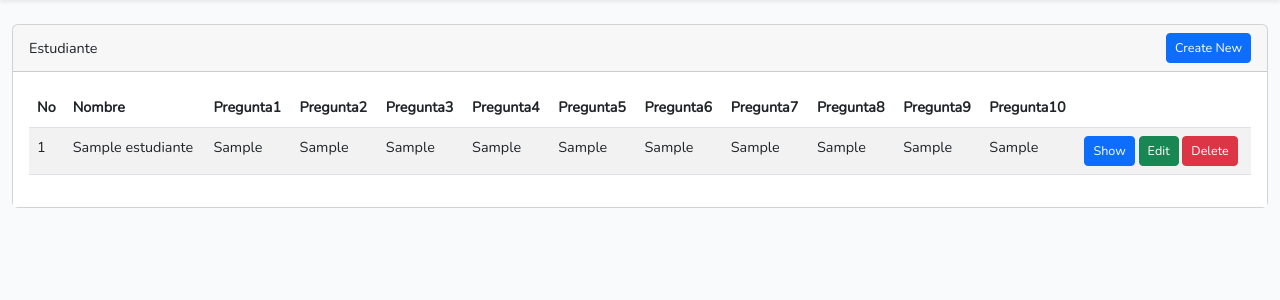
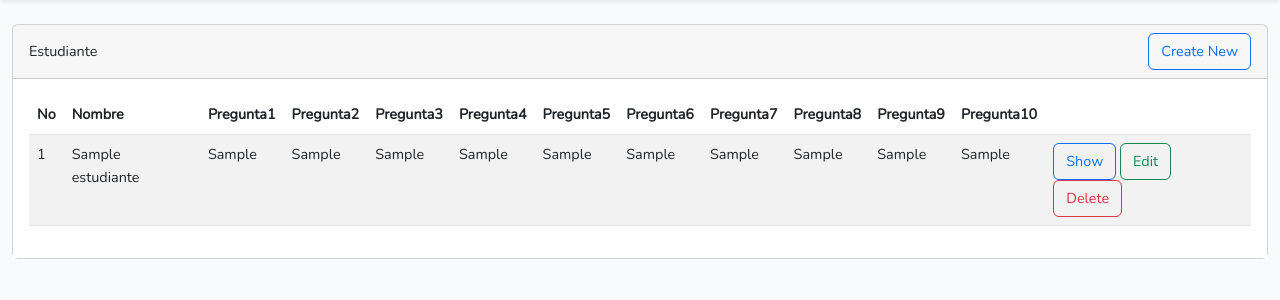
Before and after one commit to jammolinaa/avg, a Laravel app: page /estudiantes in a window 1280 px wide. Shown: the part 55-355 px from the top of the page. Run offline with Laravel 10, Linux system fonts and the light colour scheme; tables that the repository leaves empty hold one stand-in row (values such as "Sample post"); style sheets or scripts are compiled from the project's sources.

Commit message:
feat: cambios

```diff
--- a/resources/views/auth/login.blade.php
+++ b/resources/views/auth/login.blade.php
@@ -1,3 +1,6 @@
+
+
+
 @extends('layouts.app')
 
 @section('content')
@@ -53,7 +56,7 @@
 
                         <div class="row mb-0">
                             <div class="col-md-8 offset-md-4">
-                                <button type="submit" class="btn btn-primary">
+                                <button type="submit" class="btn btn-outline-primary">
                                     {{ __('Login') }}
                                 </button>
 
--- a/resources/views/auth/register.blade.php
+++ b/resources/views/auth/register.blade.php
@@ -63,7 +63,7 @@
 
                         <div class="row mb-0">
                             <div class="col-md-6 offset-md-4">
-                                <button type="submit" class="btn btn-primary">
+                                <button type="submit" class="btn btn-outline-primary">
                                     {{ __('Register') }}
                                 </button>
                             </div>
--- a/resources/views/estudiante/edit.blade.php
+++ b/resources/views/estudiante/edit.blade.php
@@ -10,9 +10,13 @@
             <div class="col-md-12">
 
                 <div class="card card-default">
-                    <div class="card-header">
+                    <div class="card-header" style="display: flex; justify-content: space-between; align-items: center;">
                         <span class="card-title">{{ __('Update') }} Estudiante</span>
+                        <div class="float-right">
+                            <a class="btn btn-outline-primary" href="{{ route('estudiantes.index') }}"> {{ __('Back') }}</a>
+                        </div>
                     </div>
+
                     <div class="card-body bg-white">
                         <form method="POST" action="{{ route('estudiantes.update', $estudiante->id) }}"  role="form" enctype="multipart/form-data">
                             {{ method_field('PATCH') }}
--- a/resources/views/estudiante/form.blade.php
+++ b/resources/views/estudiante/form.blade.php
@@ -59,6 +59,6 @@
 
     </div>
     <div class="col-md-12 mt20 mt-2">
-        <button type="submit" class="btn btn-primary">{{ __('Submit') }}</button>
+        <button type="submit" class="btn btn-outline-primary">{{ __('Submit') }}</button>
     </div>
 </div>
--- a/resources/views/estudiante/index.blade.php
+++ b/resources/views/estudiante/index.blade.php
@@ -17,7 +17,7 @@
                             </span>
 
                              <div class="float-right">
-                                <a href="{{ route('estudiantes.create') }}" class="btn btn-primary btn-sm float-right"  data-placement="left">
+                                <a href="{{ route('estudiantes.create') }}" class="btn btn-outline-primary"  data-placement="left">
                                   {{ __('Create New') }}
                                 </a>
                               </div>
@@ -70,11 +70,11 @@
 
                                             <td>
                                                 <form action="{{ route('estudiantes.destroy',$estudiante->id) }}" method="POST">
-                                                    <a class="btn btn-sm btn-primary " href="{{ route('estudiantes.show',$estudiante->id) }}"><i class="fa fa-fw fa-eye"></i> {{ __('Show') }}</a>
-                                                    <a class="btn btn-sm btn-success" href="{{ route('estudiantes.edit',$estudiante->id) }}"><i class="fa fa-fw fa-edit"></i> {{ __('Edit') }}</a>
+                                                    <a class="btn btn-outline-primary" href="{{ route('estudiantes.show',$estudiante->id) }}"><i class="fa fa-fw fa-eye"></i> {{ __('Show') }}</a>
+                                                    <a class="btn btn-outline-success" href="{{ route('estudiantes.edit',$estudiante->id) }}"><i class="fa fa-fw fa-edit"></i> {{ __('Edit') }}</a>
                                                     @csrf
                                                     @method('DELETE')
-                                                    <button type="submit" class="btn btn-danger btn-sm"><i class="fa fa-fw fa-trash"></i> {{ __('Delete') }}</button>
+                                                    <button type="submit" class="btn btn-outline-danger"><i class="fa fa-fw fa-trash"></i> {{ __('Delete') }}</button>
                                                 </form>
                                             </td>
                                         </tr>
--- a/resources/views/estudiante/show.blade.php
+++ b/resources/views/estudiante/show.blade.php
@@ -14,7 +14,7 @@
                             <span class="card-title">{{ __('Show') }} Estudiante</span>
                         </div>
                         <div class="float-right">
-                            <a class="btn btn-primary btn-sm" href="{{ route('estudiantes.index') }}"> {{ __('Back') }}</a>
+                            <a class="btn btn-outline-primary" href="{{ route('estudiantes.index') }}"> {{ __('Back') }}</a>
                         </div>
                     </div>
 
--- a/resources/views/layouts/app.blade.php
+++ b/resources/views/layouts/app.blade.php
@@ -49,6 +49,10 @@
                                 </li>
                             @endif
                         @else
+                        <li class="nav-item dropdown">
+                            <a href="{{ route('estudiantes.index') }}" class="nav-link dropdown"  data-placement="left">
+                                {{ __('estudiantes') }}
+                              </a>
                             <li class="nav-item dropdown">
                                 <a id="navbarDropdown" class="nav-link dropdown-toggle" href="#" role="button" data-bs-toggle="dropdown" aria-haspopup="true" aria-expanded="false" v-pre>
                                     {{ Auth::user()->name }}
--- a/routes/web.php
+++ b/routes/web.php
@@ -15,9 +15,15 @@ use Illuminate\Support\Facades\Route;
 */
 
 Route::get('/', function () {
-    return view('welcome');
+    return view('auth.register');
 });
 
 Route::resource('/estudiantes', EstudianteController::class);
 
 Auth::routes();
+
+
+
+Auth::routes();
+
+Route::get('/home', [App\Http\Controllers\HomeController::class, 'index'])->name('home');
```
Also changed, not shown: 1 other file.
